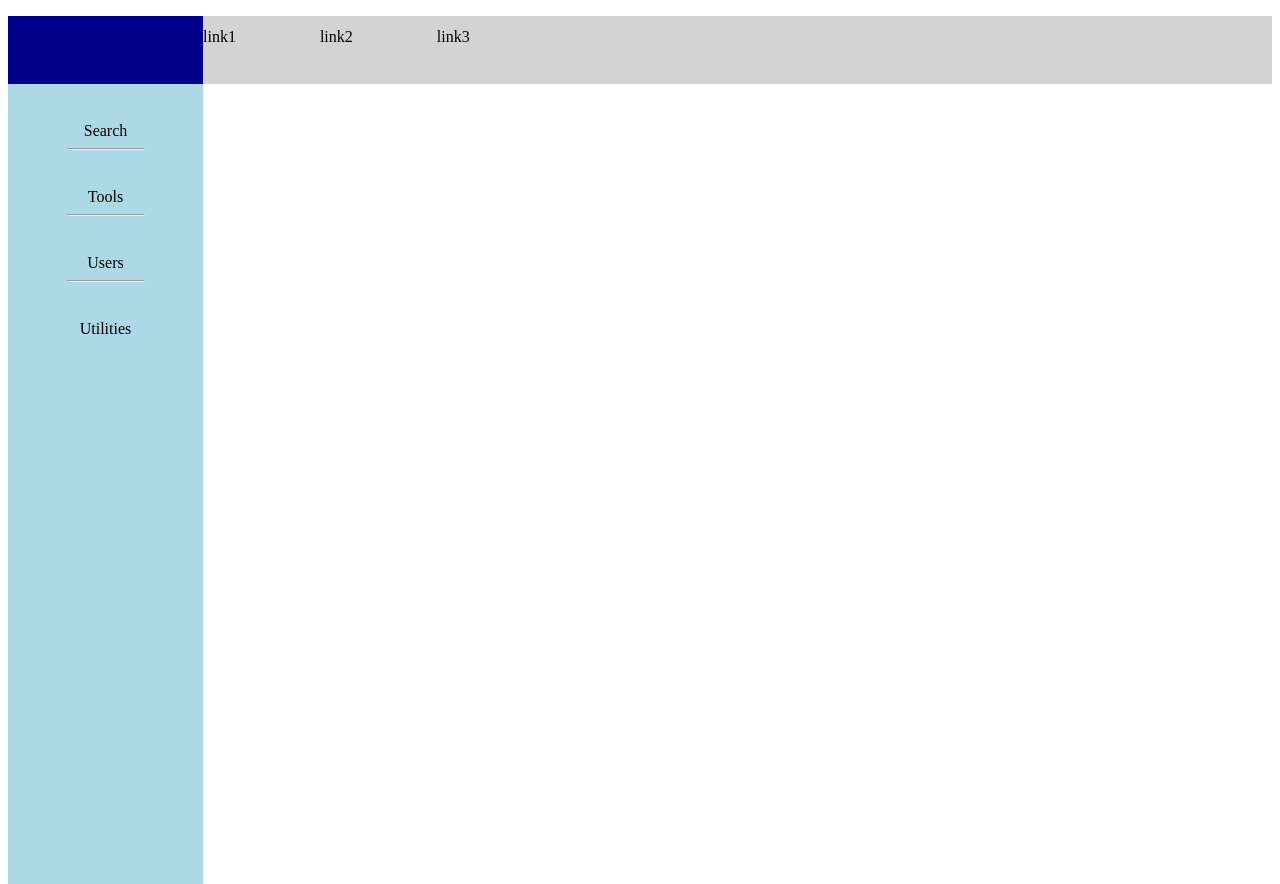
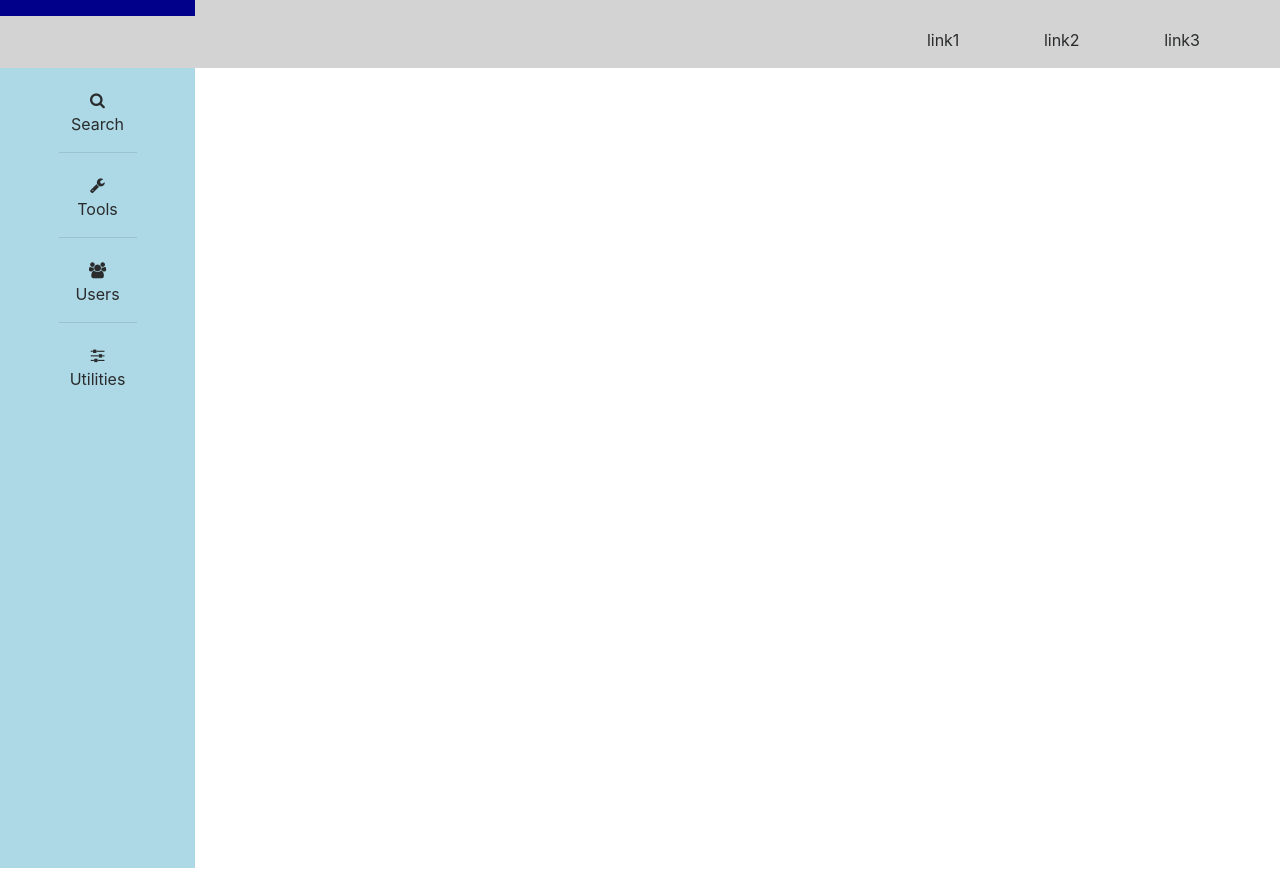
Before and after one commit to davi3blu3/dashboard-layout, a plain HTML site: page index.html in a window 1280 px wide. Drawn offline with nearby package versions, Linux system fonts and the light colour scheme.

Commit message:
add bootstrap and fontawesome

```diff
--- a/index.html
+++ b/index.html
@@ -5,6 +5,8 @@
   <meta name="viewport" content="width=device-width, initial-scale=1.0">
   <meta http-equiv="X-UA-Compatible" content="ie=edge">
   <title>Document</title>
+  <link rel="stylesheet" href="https://maxcdn.bootstrapcdn.com/bootstrap/4.0.0-alpha.6/css/bootstrap.min.css" integrity="sha384-rwoIResjU2yc3z8GV/NPeZWAv56rSmLldC3R/AZzGRnGxQQKnKkoFVhFQhNUwEyJ" crossorigin="anonymous">
+  <link rel="stylesheet" href="https://maxcdn.bootstrapcdn.com/font-awesome/4.7.0/css/font-awesome.min.css">
   <link rel="stylesheet" href="styles.css">
 </head>
 <body>
--- a/styles.css
+++ b/styles.css
@@ -21,6 +21,7 @@ html, body {
 }
 
 nav .header-nav-group {
+  float: right;
   padding-top: 12px;
 }
 
```
